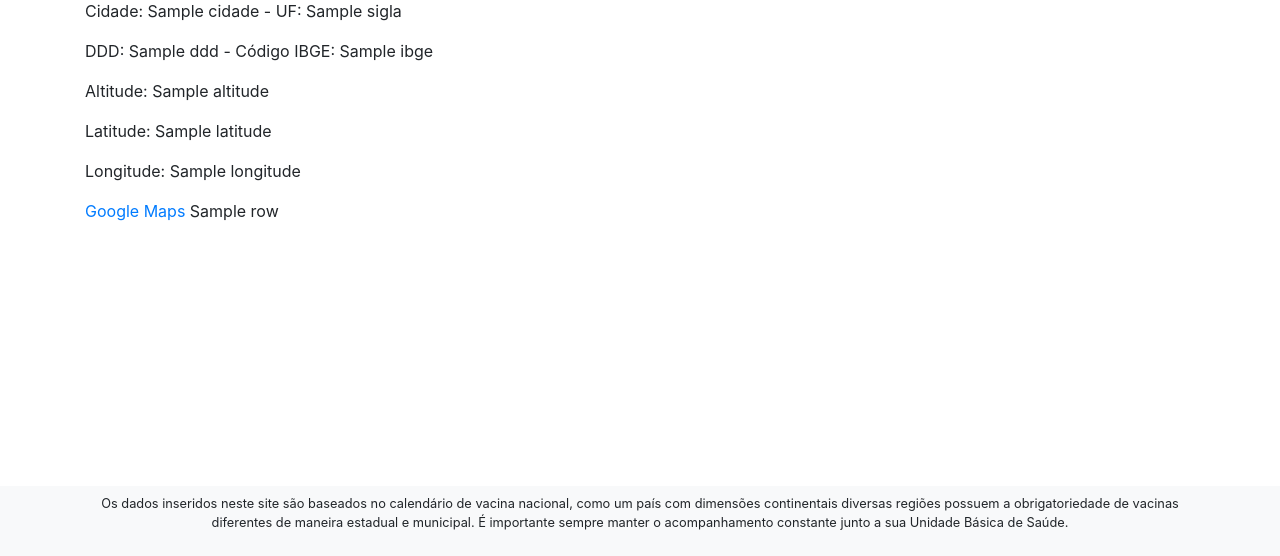
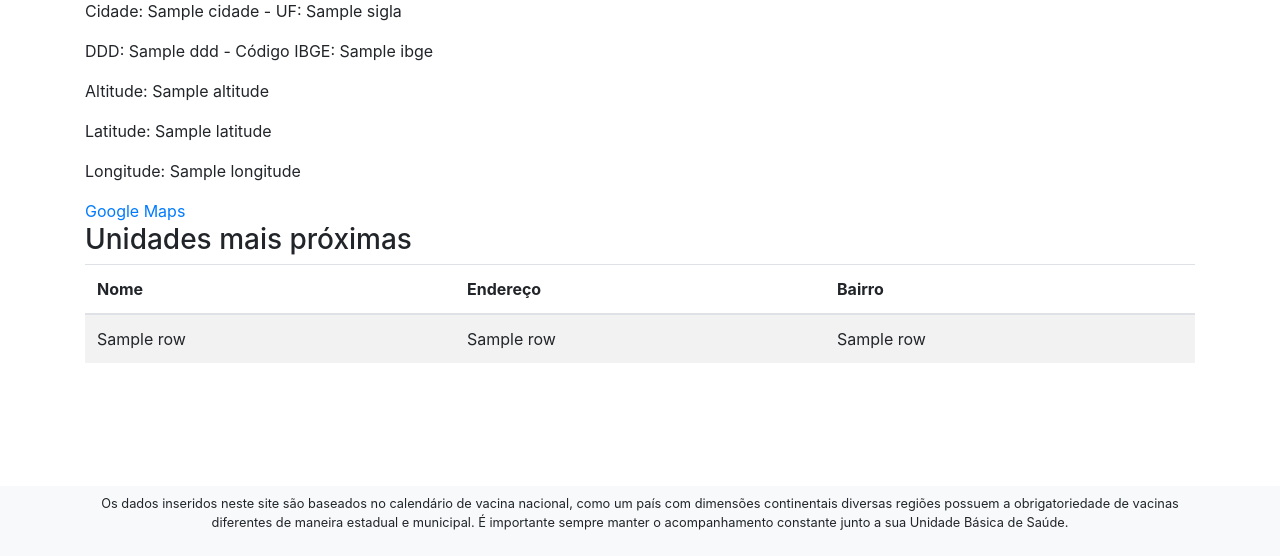
Before and after one commit to univesp-projeto-integrador-3/info_vacinas, a Flask app: template project/client/templates/main/resultado_consulta_ubs.html in a window 1280 px wide. Shown: the part 244-800 px from the top of the page. Run offline with Flask 2, Linux system fonts and the light colour scheme; the template is opened without the code that fills it: most values are stand-ins (such as "Sample title", 1, 10 or a date in 2020); parts of the project's set-up code (start-up, migrations or seed data) failed here and were passed over; some libraries are stand-ins or nearby versions.

Commit message:
teste resultado consulta

```diff
--- a/project/client/templates/main/resultado_consulta_ubs.html
+++ b/project/client/templates/main/resultado_consulta_ubs.html
@@ -20,13 +20,28 @@
 
         <a href="https://maps.google.com/?q={{ dados_cep.latitude }},{{ dados_cep.longitude }}" target="_blank">
             Google Maps
-        </a> {% for row in rows %}
-        <tr>
-            <td>{{ row }}</td>
-            <td></td>
-            <td></td>
-        </tr>
-        {% endfor %}
+        </a>
+
+        <h3>Unidades mais próximas</h3>
+
+        <table class="table table-condensed table-striped">
+            <thead>
+                <tr>
+                    <th>Nome</th>
+                    <th>Endereço</th>
+                    <th>Bairro</th>
+                </tr>
+            </thead>
+            <tbody>
+                {% for row in rows %}
+                <tr>
+                    <td>{{ row[3] }}</td>
+                    <td>{{ row[4] }}</td>
+                    <td>{{ row[5] }}</td>
+                </tr>
+                {% endfor %}
+            </tbody>
+        </table>
 
     </div>
 </div>
```
